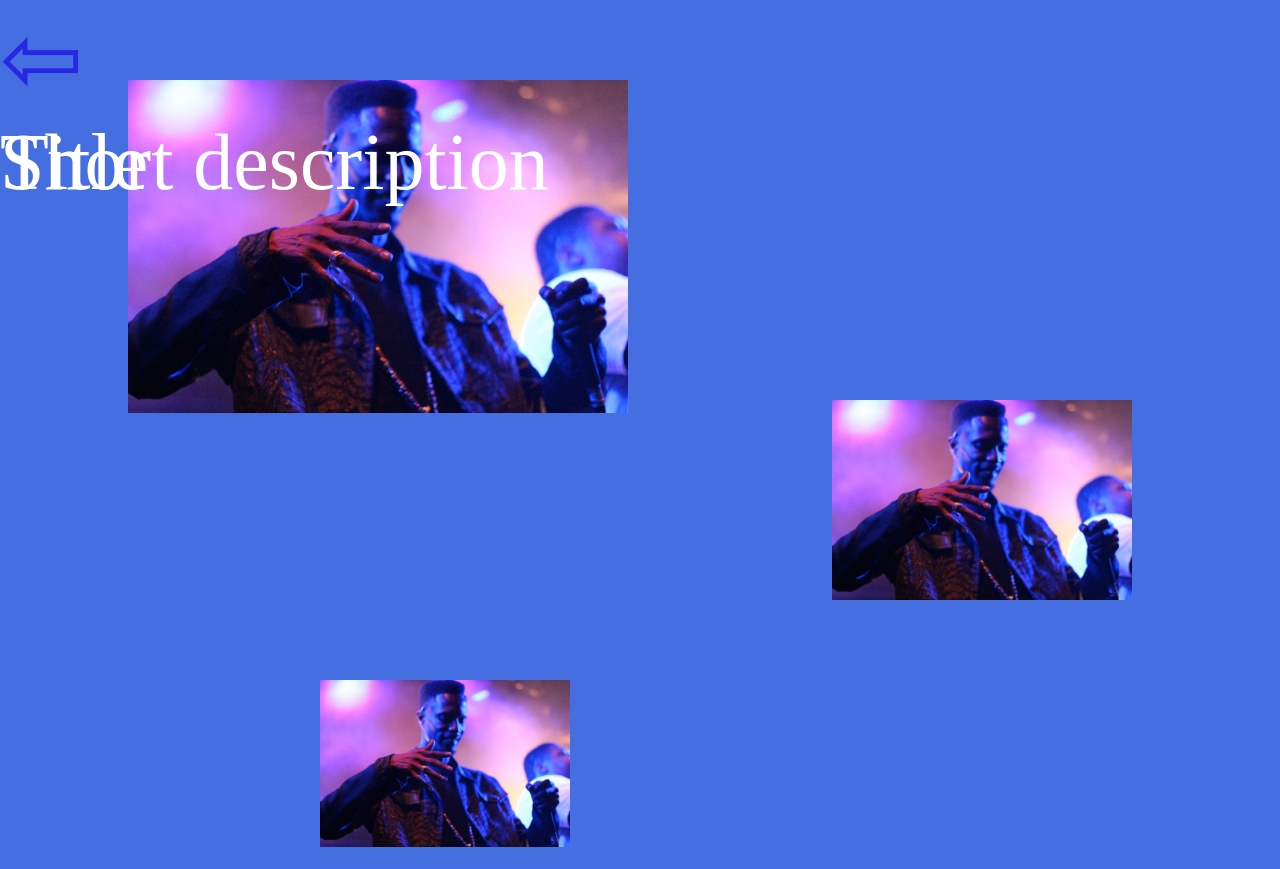
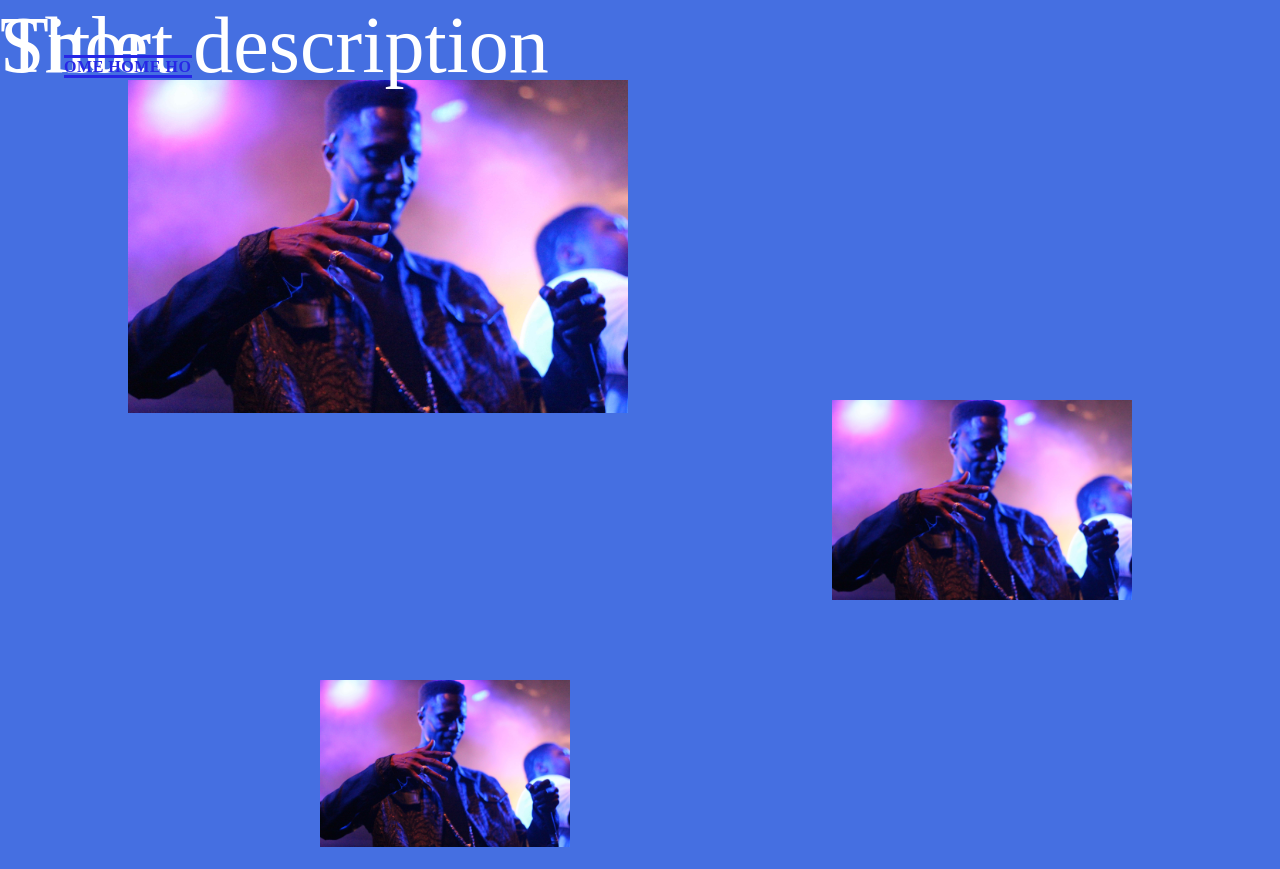
Before and after one commit to joshromanrogers/photography, a plain HTML site: page travel.html in a window 1280 px wide. Shown: the top 869 px of the page. Drawn offline with nearby package versions, Linux system fonts and the light colour scheme.

Commit message:
home button added to travel

```diff
--- a/misc.css
+++ b/misc.css
@@ -8,6 +8,8 @@ body {
     color: #fff;
     font-size: 5em;
 }
+
+/* home button */
 
 .movBack {
     position: fixed;
--- a/travel.css
+++ b/travel.css
@@ -5,6 +5,39 @@ body {
     font-family: "Ailerons";
     color: #fff;
     font-size: 5em;
+}
+
+/* home button */
+
+.movBack {
+    position: fixed;
+    right: 4%;
+    top: 0%;
+    left: 5%;
+    z-index: 1;
+    width: 10%;
+    height: 15%;
+    overflow: hidden;
+    color: black;
+}
+
+.index {
+    border: 3px solid #2727e6;
+    font-weight: 700;
+    letter-spacing: -0.5rem;
+    text-transform: uppercase;
+    white-space: nowrap;
+    font-size: 1rem;
+    line-height: 1.8rem;
+    letter-spacing: 0.5px;
+    border-left-width: 0px;
+    border-right-width: 0px;
+    text-decoration: none;
+    color: #2727e6;
+}
+
+a:hover {
+    color: orange;
 }
 
 .object,
--- a/travel.html
+++ b/travel.html
@@ -17,8 +17,20 @@
 </head>
 
 <body>
-<!-- back arrow -->
-<span style='font-size:100px; color: #2727e6'>&#8678;</span>
+<!-- home button -->
+<div class="movBack">
+    <div class="moversIndex">
+        <a href="index.html" class="index">
+            <span>HOME</span>
+            <span>HOME</span>
+            <span>HOME</span>
+            <span>HOME</span>
+            <span>HOME</span>
+            <span>HOME</span>
+            <span>HOME</span>
+        </a>
+    </div>
+</div>
 
 <!-- images -->
 <div class="rellax object1 object" data-rellax-speed="-4">
@@ -45,6 +57,7 @@
 
 <script src="js/app.js"></script>
 <script src="js/scrollY.js"></script>
+<script src="js/slider.js"></script>
 </body>
 
 </html>
```
Also changed, not shown: art.html (renamed from collage.html).
